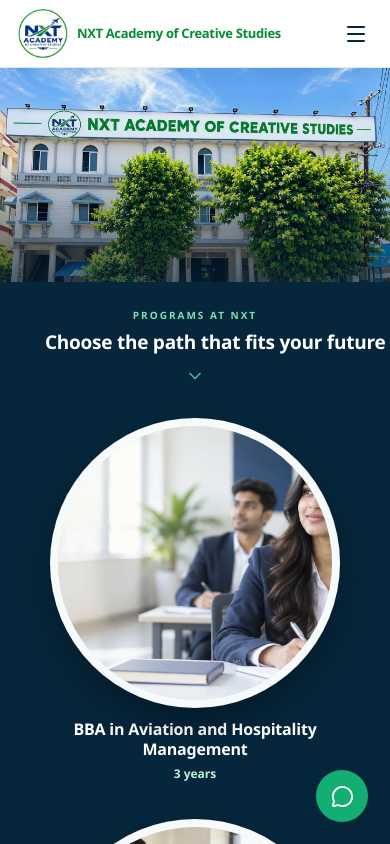
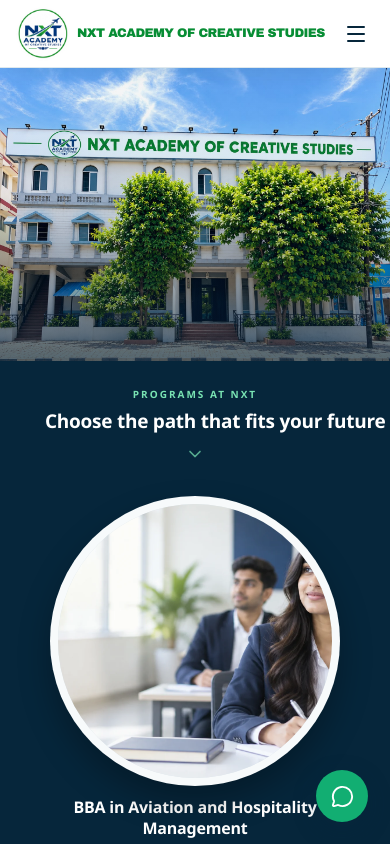
Before and after one commit to Titusdias/Nxt-academy2, a Next.js app: page / in a window 390 px wide. Shown: the top 844 px of the page. Built offline with nearby package versions, Linux system fonts and the light colour scheme.

Commit message:
Match header sign style and reveal full campus hero

```diff
--- a/app/components/AcademyUI.tsx
+++ b/app/components/AcademyUI.tsx
@@ -1,6 +1,6 @@
 'use client';
 import Image from 'next/image';
 import { ArrowUpRight } from 'lucide-react';
-export function Brand(){return <a className="brand" href="#home" aria-label="NXT Academy of Creative Studies home"><span className="brand-mark"><Image src="/nxt-academy-new-logo.jpeg" fill unoptimized sizes="72px" alt="NXT Academy logo" priority/></span><strong className="brand-name">NXT Academy of Creative Studies</strong></a>}
+export function Brand(){return <a className="brand" href="#home" aria-label="NXT Academy of Creative Studies home"><span className="brand-mark"><Image src="/nxt-academy-new-logo.jpeg" fill unoptimized sizes="72px" alt="NXT Academy logo" priority/></span><strong className="brand-name">NXT ACADEMY OF CREATIVE STUDIES</strong></a>}
 export function Button({children,href='#contact',secondary=false}:{children:React.ReactNode;href?:string;secondary?:boolean}){return <a href={href} className={`button ${secondary?'secondary':''}`}>{children}<ArrowUpRight size={18}/></a>}
 export function Label({children}:{children:React.ReactNode}){return <div className="section-label"><span/>{children}</div>}
--- a/app/redesign.css
+++ b/app/redesign.css
@@ -163,3 +163,19 @@
   .brand-mark{width:48px;height:48px}
   .brand-name{font-size:11.5px}
 }
+
+/* Match the campus sign and preserve the full building in the hero. */
+.brand-name{font-family:"Arial Black","Segoe UI",Arial,sans-serif;text-transform:uppercase;font-weight:900;letter-spacing:-.75px}
+.campus-hero{height:clamp(700px,62vw,1190px);min-height:700px;max-height:none}
+.campus-hero-image{object-position:center center}
+
+@media(max-width:700px){
+  .campus-hero{height:auto;min-height:0;max-height:none;padding-top:75vw}
+  .campus-hero-image,.campus-hero-shade{height:75vw!important}
+  .campus-hero-image{object-position:center center}
+  .brand-name{font-size:12.5px;letter-spacing:-.55px}
+}
+
+@media(max-width:370px){
+  .brand-name{font-size:11px;letter-spacing:-.5px}
+}
```
